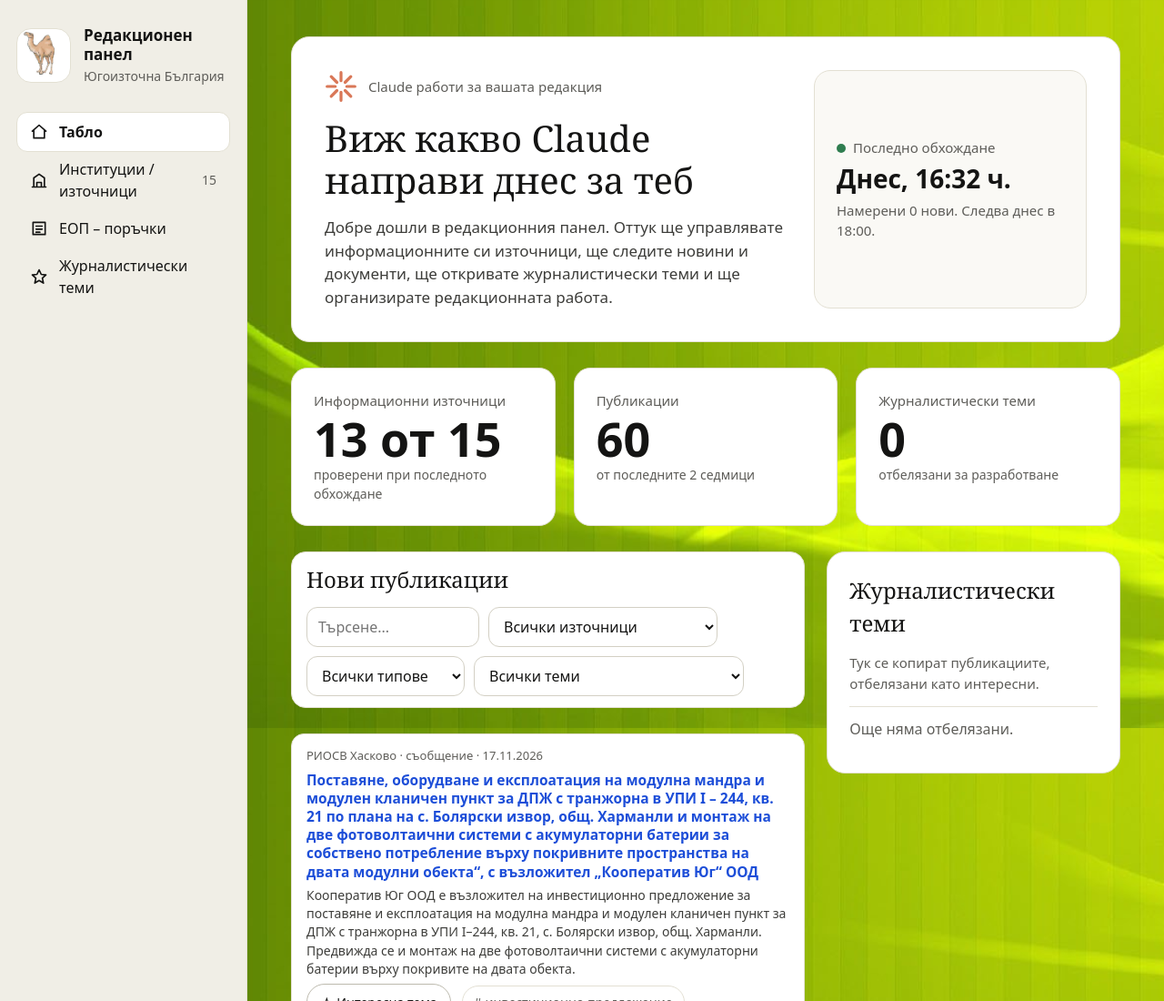
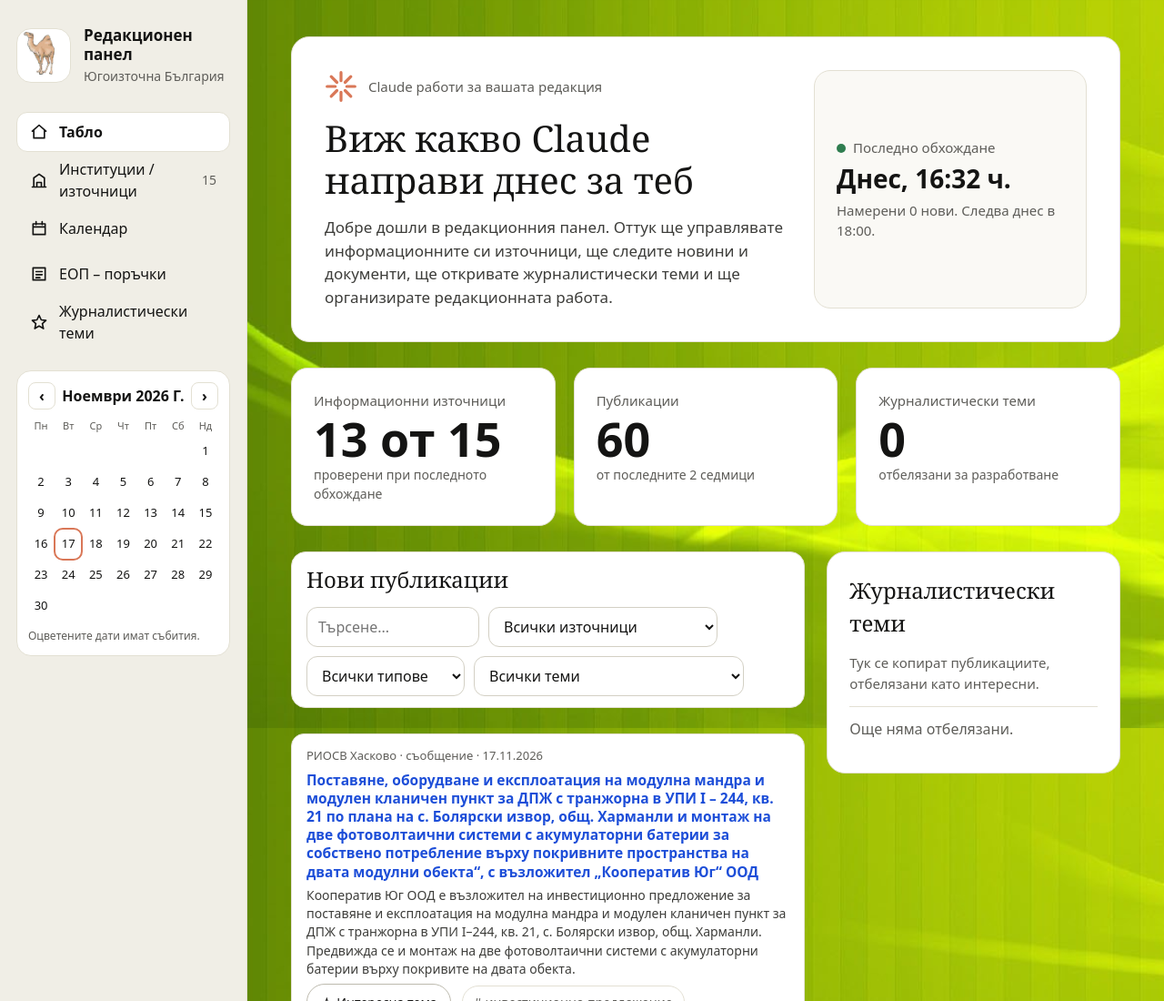
Before and after one commit to sakarnews/news-agent, a plain HTML site: page index.html in a window 1280 px wide. Shown: the top 1100 px of the page at 91% size. Drawn offline with Linux system fonts and the light colour scheme.

Commit message:
Add files via upload

```diff
--- a/index.html
+++ b/index.html
@@ -69,9 +69,21 @@ h1,h2{font-family:Georgia,"Times New Roman",serif;font-weight:500;margin:0}
 .src{display:flex;flex-wrap:wrap;gap:6px 16px;align-items:baseline;border-top:1px solid var(--line);padding-top:12px}
 .src b{min-width:230px}.src a{color:#1d4ed8;word-break:break-all;font-size:14px}
 .empty{color:var(--mu);padding:12px 0}
+.cd{font-weight:700;font-size:16px;border-top:1px solid var(--line);padding-top:14px;margin-top:6px}.cd small{font-weight:400;color:var(--mu)}
+.ce{display:flex;flex-direction:column;gap:2px;padding:8px 0 0 12px;border-left:3px solid var(--clay);margin:8px 0 0 2px}.ce a{color:#1d4ed8;font-size:14px}.ce span{color:var(--mu);font-size:13px}
 .eopbtn{display:inline-block;background:var(--ac);color:#fff;text-decoration:none;padding:12px 20px;border-radius:12px;font-weight:600}
 .eoplist{margin:0;padding-left:20px;color:var(--mu)}.eoplist b{color:var(--tx)}
 .chips{display:flex;flex-wrap:wrap;gap:8px}.chips button{border:1px solid var(--line);background:#fff;color:var(--tx);border-radius:999px;padding:8px 14px;font:inherit;cursor:pointer}.chips button:hover{border-color:var(--ac);color:var(--ac)}
+.mc{background:#fff;border:1px solid var(--line);border-radius:16px;padding:12px}
+.mc .mh{display:flex;align-items:center;justify-content:space-between;font-weight:700;margin-bottom:8px;text-transform:capitalize}
+.mc .mh button{width:30px;height:30px;border:1px solid var(--line);background:#fff;border-radius:8px;color:var(--tx);font-size:16px;cursor:pointer;padding:0}
+.mc .g{display:grid;grid-template-columns:repeat(7,1fr);gap:2px;text-align:center;font-size:13px}
+.mc .w{color:var(--mu);font-size:11px;padding:2px 0}
+.mc .d{height:32px;border-radius:8px;border:0;background:none;color:var(--tx);font:inherit;padding:0}
+.mc .d.o{opacity:.35}.mc .d.t{outline:2px solid var(--clay)}
+.mc .d.e{background:var(--clay);color:#fff;font-weight:700;cursor:pointer;position:relative}
+.mc .d.e.sel{background:#8A3A1D}
+.mc .hint{color:var(--mu);font-size:12px;margin-top:8px}
 [hidden]{display:none!important}
 @media(max-width:900px){.app{flex-direction:column}.side{width:auto;padding:18px}.nav{flex-direction:row;flex-wrap:wrap}.main{padding:20px 16px}.hero{padding:24px}.hero h1{font-size:30px}}
 </style>
@@ -81,6 +93,7 @@ h1,h2{font-family:Georgia,"Times New Roman",serif;font-weight:500;margin:0}
 <aside class="side">
  <div class="brand"><div class="logo"><img src="camel.jpg" alt="Логото на Сакарнюз: камила"></div><div><b>Редакционен панел</b><span>Югоизточна България</span></div></div>
  <nav class="nav" id="nav"></nav>
+ <div class="mc" id="minical" aria-label="Календар на месеца"></div>
 </aside>
 <main class="main">
 
@@ -122,6 +135,12 @@ h1,h2{font-family:Georgia,"Times New Roman",serif;font-weight:500;margin:0}
  <div id="topics"></div>
 </section>
 
+<section id="v-cal" class="card page" hidden>
+ <h1>Календар</h1>
+ <p class="note">Предстоящи събития, които агентът е намерил в публикациите: заседания, търгове, срокове, прекъсвания. Подредени по дата.</p>
+ <div id="cal"></div>
+</section>
+
 <section id="v-eop" class="card page" hidden>
  <h1>ЕОП – обществени поръчки</h1>
  <p class="note">Пряк път към търсенето в Електронните обществени поръчки. Агентът не чете ЕОП автоматично, защото платформата не позволява това. Отваряте търсенето и преглеждате ръчно.</p>
@@ -152,7 +171,7 @@ function skey(n){return (n.published||n.found.slice(0,10))+n.found}
 function sofia(d,o){return new Intl.DateTimeFormat('bg-BG',Object.assign({timeZone:'Europe/Sofia'},o)).format(d)}
 function sday(d){return new Intl.DateTimeFormat('en-CA',{timeZone:'Europe/Sofia'}).format(d)}
 
-var views=[['dash','Табло','M3 11l9-8 9 8M5 10v10h14V10'],['src','Институции / източници','M3 21h18M5 21V9l7-5 7 5v12M9 21v-6h6v6'],['eop','ЕОП – поръчки','M4 4h16v16H4zM8 9h8M8 13h8M8 17h5'],['topics','Журналистически теми','M12 3l2.8 6 6.2.7-4.7 4.3 1.4 6.5L12 17.2 6.3 20.5l1.4-6.5L3 9.7 9.2 9z']];
+var views=[['dash','Табло','M3 11l9-8 9 8M5 10v10h14V10'],['src','Институции / източници','M3 21h18M5 21V9l7-5 7 5v12M9 21v-6h6v6'],['cal','Календар','M4 6h16v14H4zM4 10h16M8 3v4M16 3v4'],['eop','ЕОП – поръчки','M4 4h16v16H4zM8 9h8M8 13h8M8 17h5'],['topics','Журналистически теми','M12 3l2.8 6 6.2.7-4.7 4.3 1.4 6.5L12 17.2 6.3 20.5l1.4-6.5L3 9.7 9.2 9z']];
 function show(v){views.forEach(function(x){$('v-'+x[0]).hidden=x[0]!==v});
  Array.from($('nav').children).forEach(function(b,i){b.className=views[i][0]===v?'on':''});window.scrollTo(0,0)}
 function buildNav(){views.forEach(function(x){
@@ -170,6 +189,11 @@ function card(n,inTopics){
  star.onclick=function(){if(topics[n.url])delete topics[n.url];else topics[n.url]=n;saveTopics();renderAll()};
  var acts=[star];
  if(n.topic&&!inTopics){var t=h('button',{type:'button',className:'tag',textContent:'# '+n.topic});t.onclick=function(){$('fp').value=n.topic;renderFeed()};acts.push(t)}
+ if(on){var dr=h('button',{type:'button',className:'star',textContent:'✍ Чернова'});
+  dr.onclick=function(){var t='Напиши чернова на материал по тази публикация.\nИзточник: '+n.site+' · '+ldate(n)+'\nЗаглавие: '+n.title+'\nРезюме: '+n.summary+'\nЛинк: '+n.url+'\nДай: заглавие, лийд, основен текст за сайта, кратък пост за Facebook и идея за видео. Само факти от източника, без измислени цитати.';
+   var ok=function(){dr.textContent='✓ Копирано, поставете в чата с Claude';setTimeout(function(){dr.textContent='✍ Чернова'},5000)};
+   try{navigator.clipboard.writeText(t).then(ok,function(){window.prompt('Копирайте текста:',t)})}catch(e){window.prompt('Копирайте текста:',t)}};
+  acts.push(dr)}
  acts.push(h('a',{className:'orig',href:safe(n.url),target:'_blank',rel:'noopener',textContent:'Отвори оригинала'}));
  return h('article',{className:'item'},[
   h('div',{className:'m'},[n.urgent?h('span',{className:'pill',textContent:'Спешно'}):null,h('span',{textContent:n.site+' · '+n.tag+' · '+ldate(n)})]),
@@ -207,7 +231,38 @@ function renderMeta(){
  $('c-sub').textContent='Намерени '+meta.new+' нови. Следва '+next+'.';
  $('t-src').textContent=meta.sources_ok+' от '+meta.sources_total;
 }
-function renderAll(){renderFeed();renderTopics()}
+var calSel='',calMonth=null;
+function evMap(){var today=sday(new Date()),m={};news.forEach(function(n){(n.events||[]).forEach(function(e){if(e.date>=today){(m[e.date]=m[e.date]||[]).push(e)}})});return m}
+function renderMini(){
+ var map=evMap(),today=sday(new Date());
+ if(!calMonth){var t=new Date(today+'T12:00:00');calMonth=new Date(t.getFullYear(),t.getMonth(),1)}
+ var y=calMonth.getFullYear(),mo=calMonth.getMonth(),first=new Date(y,mo,1),startOff=(first.getDay()+6)%7,dim=new Date(y,mo+1,0).getDate();
+ var prev=h('button',{type:'button',textContent:'‹'}),next=h('button',{type:'button',textContent:'›'});
+ prev.setAttribute('aria-label','Предишен месец');next.setAttribute('aria-label','Следващ месец');
+ prev.onclick=function(){calMonth=new Date(y,mo-1,1);renderMini()};next.onclick=function(){calMonth=new Date(y,mo+1,1);renderMini()};
+ var head=h('div',{className:'mh'},[prev,h('span',{textContent:new Intl.DateTimeFormat('bg-BG',{month:'long',year:'numeric'}).format(first)}),next]);
+ var g=h('div',{className:'g'},['Пн','Вт','Ср','Чт','Пт','Сб','Нд'].map(function(x){return h('div',{className:'w',textContent:x})}));
+ for(var i=0;i<startOff;i++)g.append(h('div'));
+ for(var d=1;d<=dim;d++){(function(d){
+  var iso=y+'-'+String(mo+1).padStart(2,'0')+'-'+String(d).padStart(2,'0'),has=map[iso],b=h('button',{type:'button',className:'d'+(has?' e':'')+(iso===today?' t':'')+(iso===calSel?' sel':''),textContent:d});
+  if(has){b.title=has.length+' събития';b.onclick=function(){calSel=calSel===iso?'':iso;show('cal');renderCal();renderMini()}}else b.disabled=true;
+  g.append(b)})(d)}
+ $('minical').replaceChildren(head,g,h('div',{className:'hint',textContent:'Оцветените дати имат събития.'}));
+}
+function renderCal(){
+ var today=sday(new Date()),ev=[];
+ news.forEach(function(n){(n.events||[]).forEach(function(e){if(e.date>=today)ev.push({d:e.date,w:e.what,n:n})})});
+ ev.sort(function(a,b){return a.d<b.d?-1:a.d>b.d?1:0});
+ $('n-cal').textContent=ev.length||'';
+ if(calSel)ev=ev.filter(function(e){return e.d===calSel});
+ var kids=[],last='',days=['неделя','понеделник','вторник','сряда','четвъртък','петък','събота'];
+ ev.forEach(function(e){
+  if(e.d!==last){last=e.d;var dt=new Date(e.d+'T12:00:00');
+   kids.push(h('div',{className:'cd'},[e.d.split('-').reverse().join('.')+' ',h('small',{textContent:(e.d===today?'днес':days[dt.getDay()])})]))}
+  kids.push(h('div',{className:'ce'},[h('b',{textContent:e.w}),h('span',{textContent:e.n.site}),h('a',{href:safe(e.n.url),target:'_blank',rel:'noopener',textContent:e.n.title})]))});
+ if(calSel){var all=h('button',{type:'button',className:'more',textContent:'Покажи всички предстоящи'});all.onclick=function(){calSel='';renderCal();renderMini()};kids.unshift(all)}
+ $('cal').replaceChildren.apply($('cal'),kids.length?kids:[h('div',{className:'empty',textContent:'Още няма предстоящи събития. Те се появяват, когато агентът открие дати в нови публикации.'})])}
+function renderAll(){renderFeed();renderTopics();renderCal();renderMini()}
 
 function getJSON(u){return fetch(u+'?'+Date.now()).then(function(r){if(!r.ok)throw 0;return r.json()})}
 ['Хасково','Димитровград','Минерални бани','Стамболово','Маджарово','Любимец','Свиленград','Харманли','Тополовград','Ивайловград','Симеоновград'].forEach(function(n){
```
